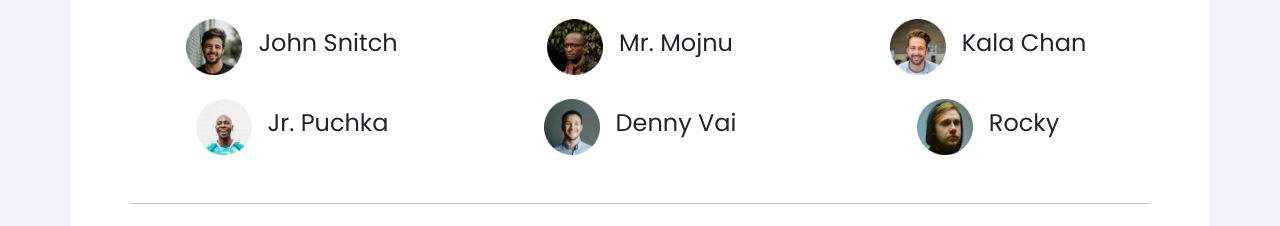
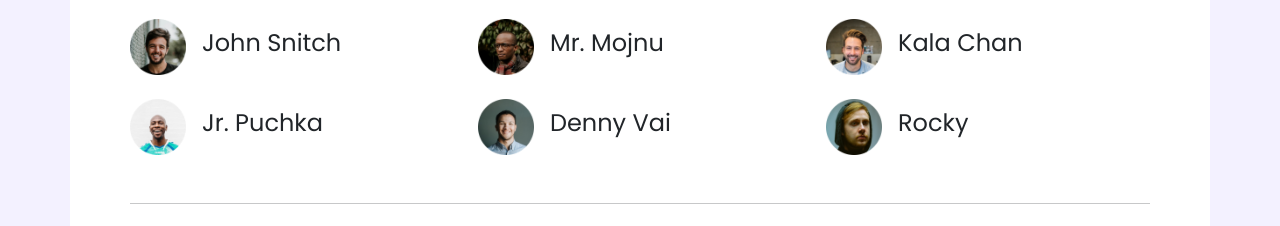
Before and after one commit to mdibuhossain/leaderboard-bootstrap, a plain HTML site: page index.html in a window 1280 px wide. Shown: the part 187-413 px from the top of the page. Drawn offline with Linux system fonts and the light colour scheme.

```diff
--- a/index.html
+++ b/index.html
@@ -47,32 +47,32 @@
             <h2 class="text-primary text-md-start text-center mb-4">Top Player</h2>
             <div class="row gy-4">
                 <div
-                    class="col-lg-4 col-md-6 col-12 d-flex align-items-center flex-md-row flex-column justify-content-md-center">
+                    class="col-lg-4 col-md-6 col-12 d-flex align-items-center flex-md-row flex-column justify-content-md-start">
                     <img class="me-md-3" src="images/Ellipse.png" width="56">
                     <h4>John Snitch</h4>
                 </div>
                 <div
-                    class="col-lg-4 col-md-6 col-12 d-flex align-items-center flex-md-row flex-column justify-content-md-center">
+                    class="col-lg-4 col-md-6 col-12 d-flex align-items-center flex-md-row flex-column justify-content-md-start">
                     <img class="me-md-3" src="images/Ellipse-1.png" width="56">
                     <h4>Mr. Mojnu</h4>
                 </div>
                 <div
-                    class="col-lg-4 col-md-6 col-12 d-flex align-items-center flex-md-row flex-column justify-content-md-center">
+                    class="col-lg-4 col-md-6 col-12 d-flex align-items-center flex-md-row flex-column justify-content-md-start">
                     <img class="me-md-3" src="images/Ellipse-2.png" width="56">
                     <h4>Kala Chan</h4>
                 </div>
                 <div
-                    class="col-lg-4 col-md-6 col-12 d-flex align-items-center flex-md-row flex-column justify-content-md-center">
+                    class="col-lg-4 col-md-6 col-12 d-flex align-items-center flex-md-row flex-column justify-content-md-start">
                     <img class="me-md-3" src="images/Ellipse-3.png" width="56">
                     <h4>Jr. Puchka</h4>
                 </div>
                 <div
-                    class="col-lg-4 col-md-6 col-12 d-flex align-items-center flex-md-row flex-column justify-content-md-center">
+                    class="col-lg-4 col-md-6 col-12 d-flex align-items-center flex-md-row flex-column justify-content-md-start">
                     <img class="me-md-3" src="images/Ellipse-4.png" width="56">
                     <h4>Denny Vai</h4>
                 </div>
                 <div
-                    class="col-lg-4 col-md-6 col-12 d-flex align-items-center flex-md-row flex-column justify-content-md-center">
+                    class="col-lg-4 col-md-6 col-12 d-flex align-items-center flex-md-row flex-column justify-content-md-start">
                     <img class="me-md-3" src="images/Ellipse-5.png" width="56">
                     <h4>Rocky</h4>
                 </div>
```
